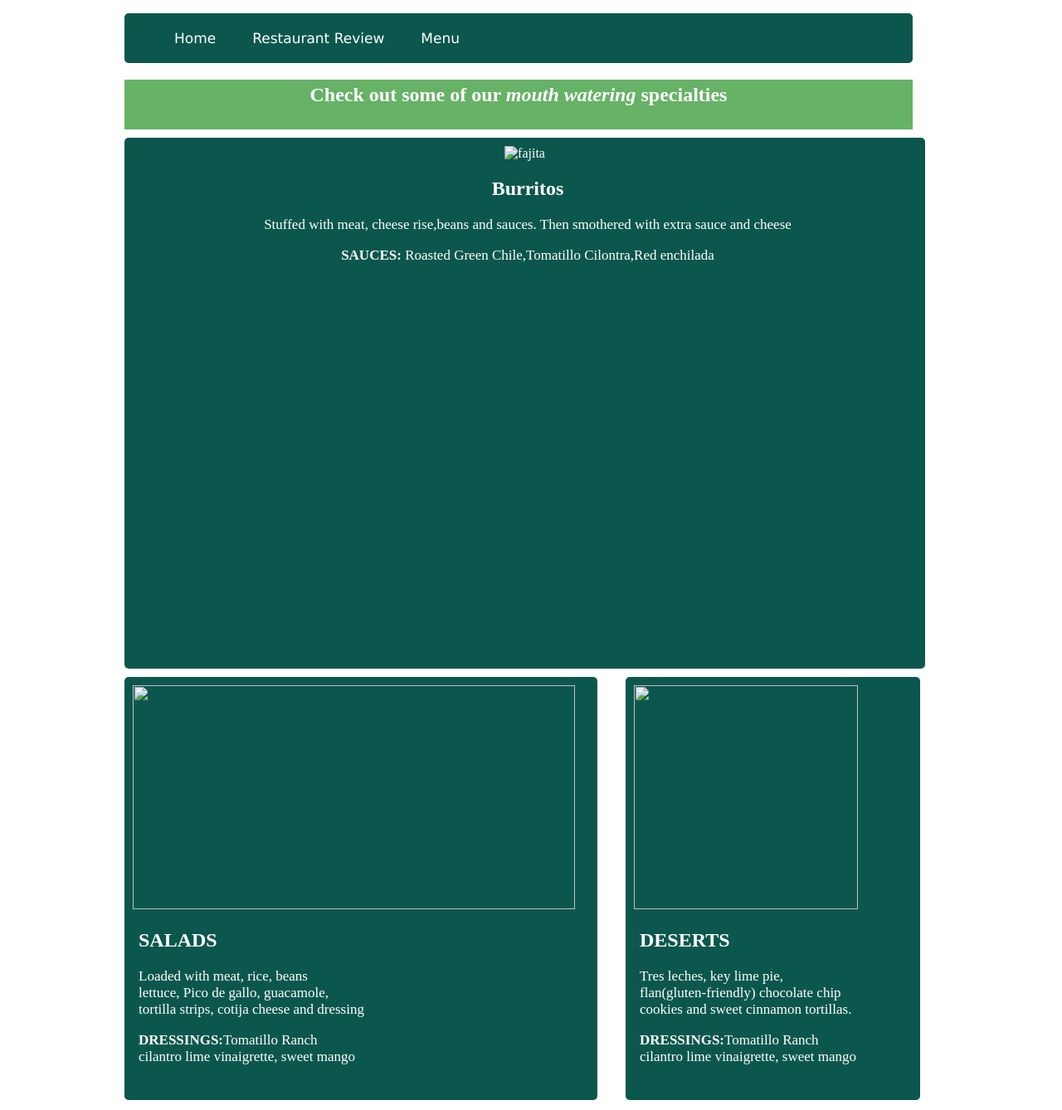
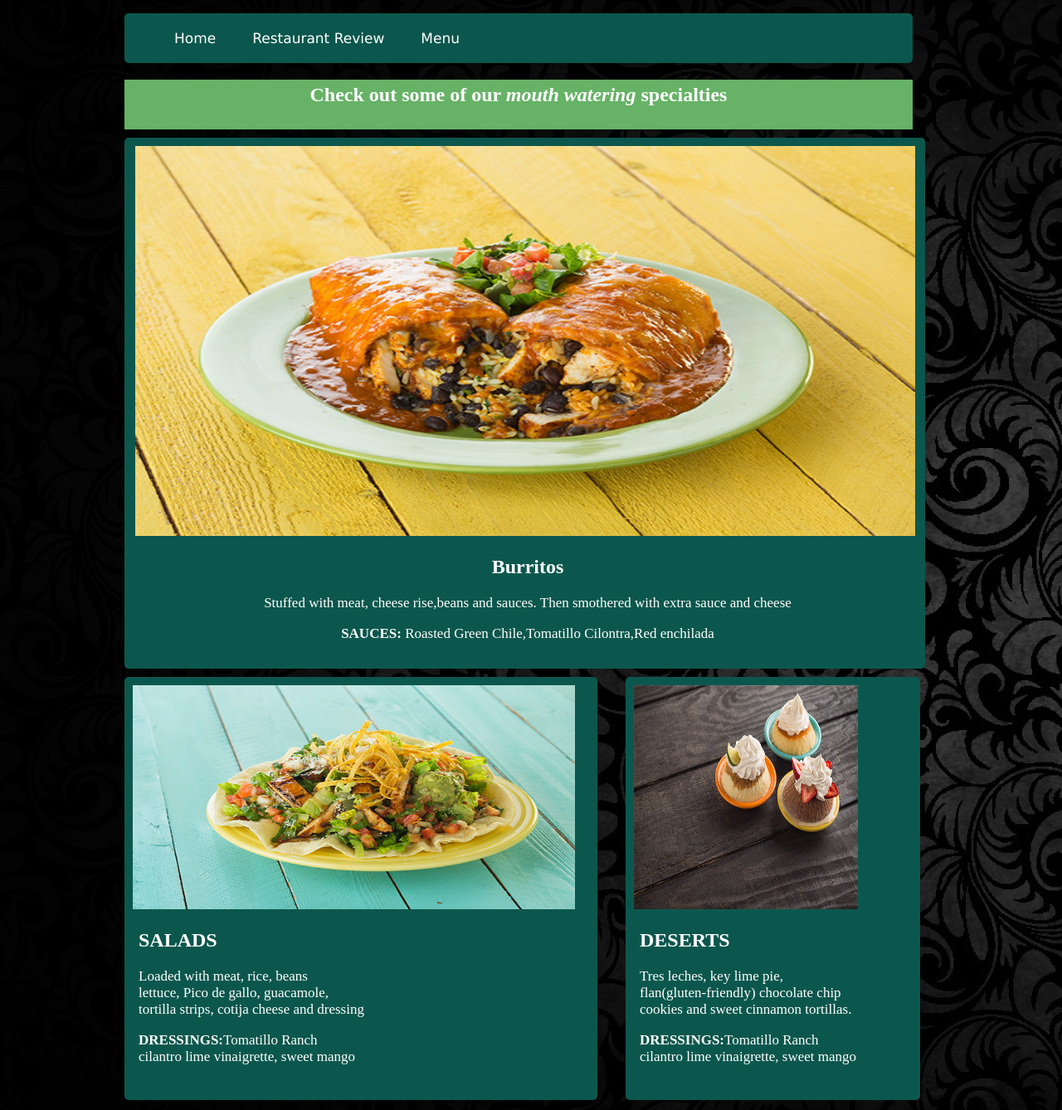
Before and after one commit to mykkymk/testinggit, a plain HTML site: page index.html in a window 1280 px wide. Shown: the top 1338 px of the page at 83% size. Drawn offline with Linux system fonts and the light colour scheme.

Commit message:
the path to the imag folder
the path to the image folder

```diff
--- a/index.html
+++ b/index.html
@@ -17,14 +17,14 @@
         <h2>Check out some of our <em>mouth watering</em> specialties</h2>
     </section>
     <div class="one">
-        <img src="food.jpg" alt =fajita burrito width="940" height="470" />
+        <img src="img/food.jpg" alt =fajita burrito width="940" height="470" />
         <h2>Burritos</h2>
         <p>Stuffed with meat, cheese rise,beans and sauces. Then smothered
         with extra sauce and cheese</p>
         <p><strong>SAUCES:</strong> Roasted Green Chile,Tomatillo Cilontra,Red enchilada</p>
     </div>
     <div class="two">
-        <img src="food1.jpg" width="533" height="270">
+        <img src="img/food1.jpg" width="533" height="270">
         <h2>SALADS</h2>
         <p>Loaded with meat, rice, beans<br/>
         lettuce, Pico de gallo, guacamole,</br>
@@ -33,7 +33,7 @@
         cilantro lime vinaigrette, sweet mango</p>
     </div>
     <div class="three">
-        <img src="food2.jpg" width="270" height="270">
+        <img src="img/food2.jpg" width="270" height="270">
         <h2>DESERTS</h2>
         <p>Tres leches, key lime pie,<br/>
         flan(gluten-friendly) chocolate chip</br>
--- a/style.css
+++ b/style.css
@@ -1,4 +1,4 @@
-body{background-image: url(bg2.jpg);margin:0;}
+body{background-image: url(img/bg2.jpg);margin:0;}
 section{
     color: white;
     height: 60px;
```
